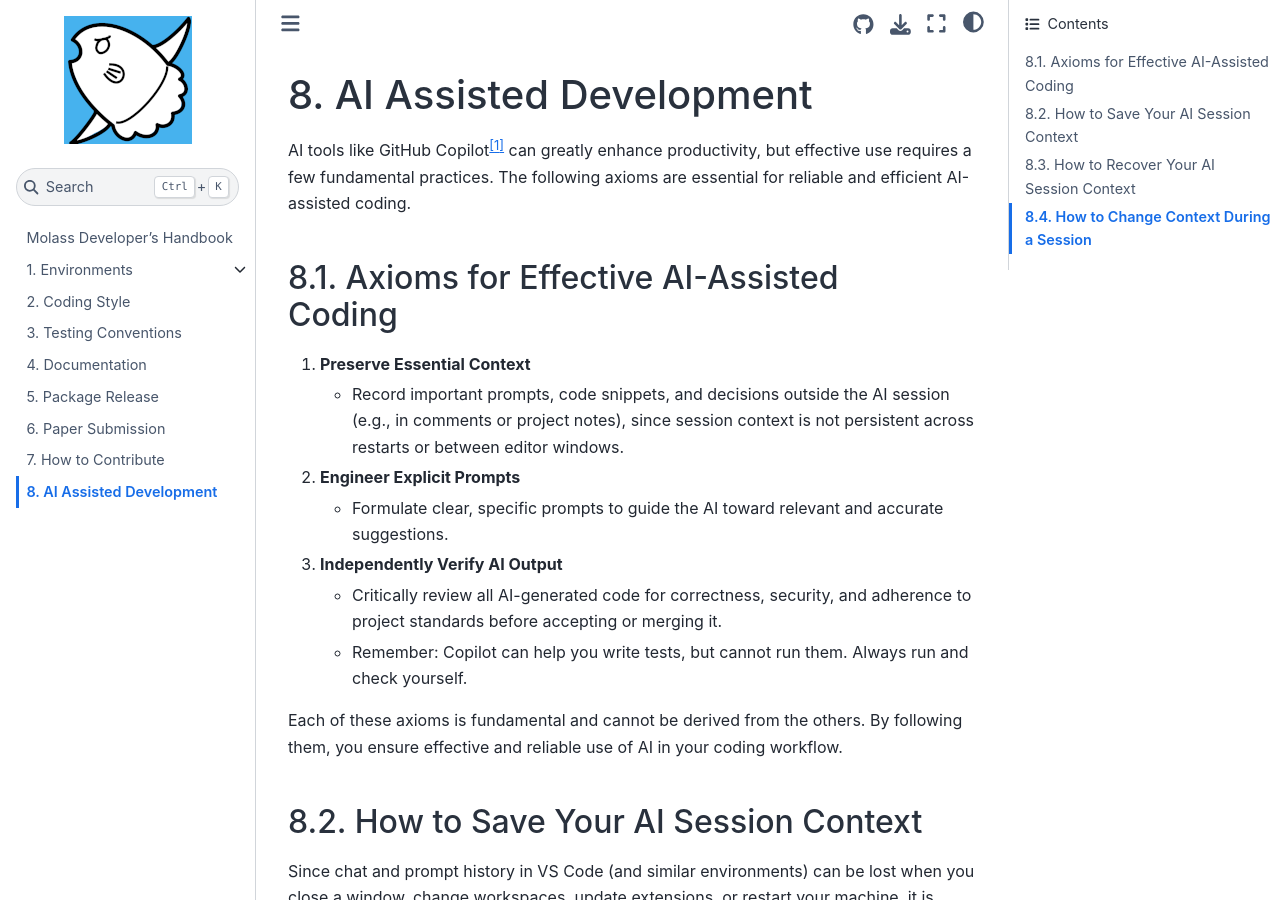
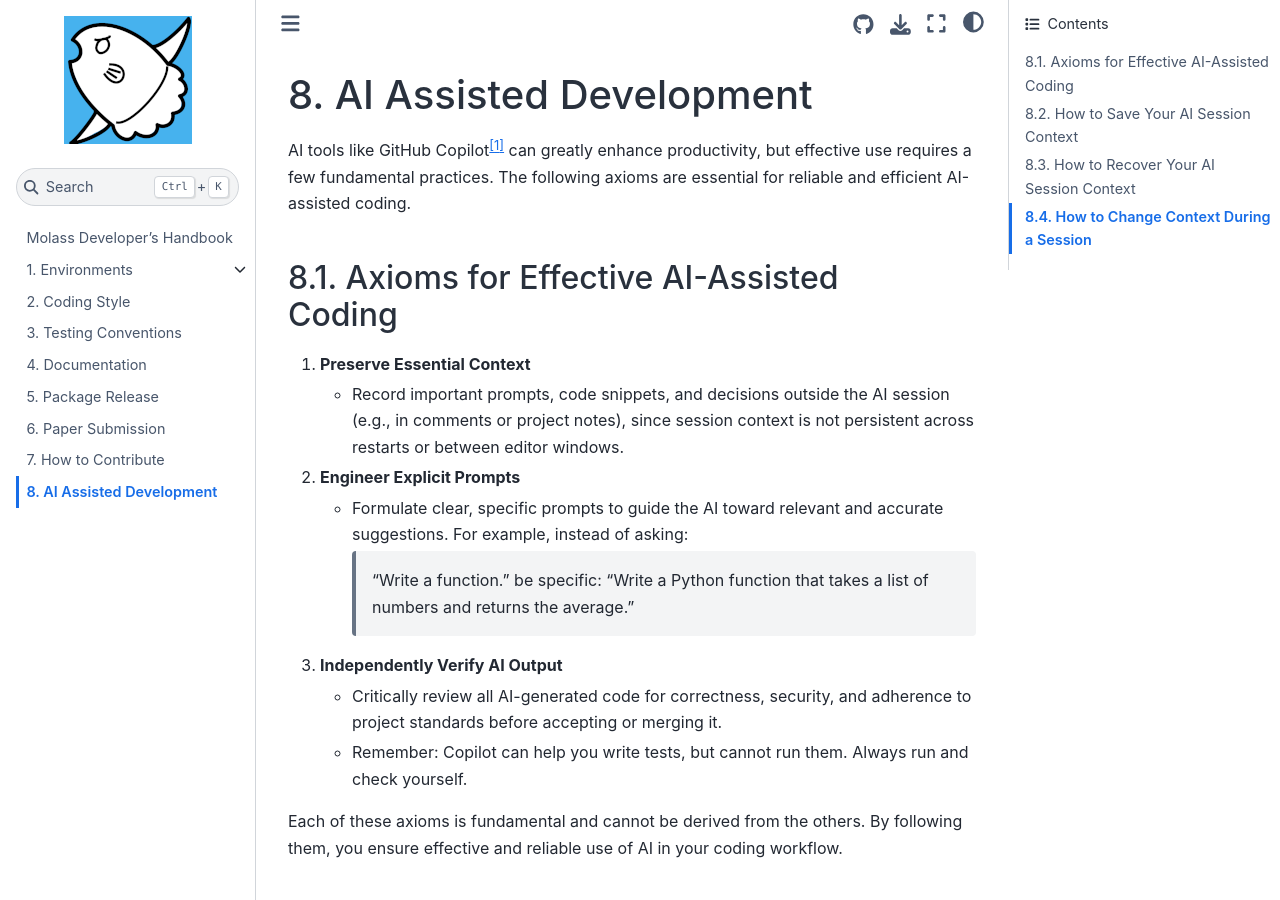
Before and after one commit to biosaxs-dev/molass-develop, a Jupyter Book: the page built from chapters/11/ai_assisted.md, in a window 1280 px wide and 900 px high. Built offline with Jupyter Book 1.0.4 settings and Sphinx 7.4.7 and the Sphinx Book theme 1.1.4, drawn with Linux system fonts in a browser that asks for light colours.

Commit message:
Make the axiom 2 more concrete

```diff
--- a/chapters/11/ai_assisted.md
+++ b/chapters/11/ai_assisted.md
@@ -9,6 +9,10 @@
 
 2. **Engineer Explicit Prompts**
    - Formulate clear, specific prompts to guide the AI toward relevant and accurate suggestions.
+     For example, instead of asking:
+     > "Write a function."
+     be specific:
+     > "Write a Python function that takes a list of numbers and returns the average."
 
 3. **Independently Verify AI Output**
    - Critically review all AI-generated code for correctness, security, and adherence to project standards before accepting or merging it.
```
